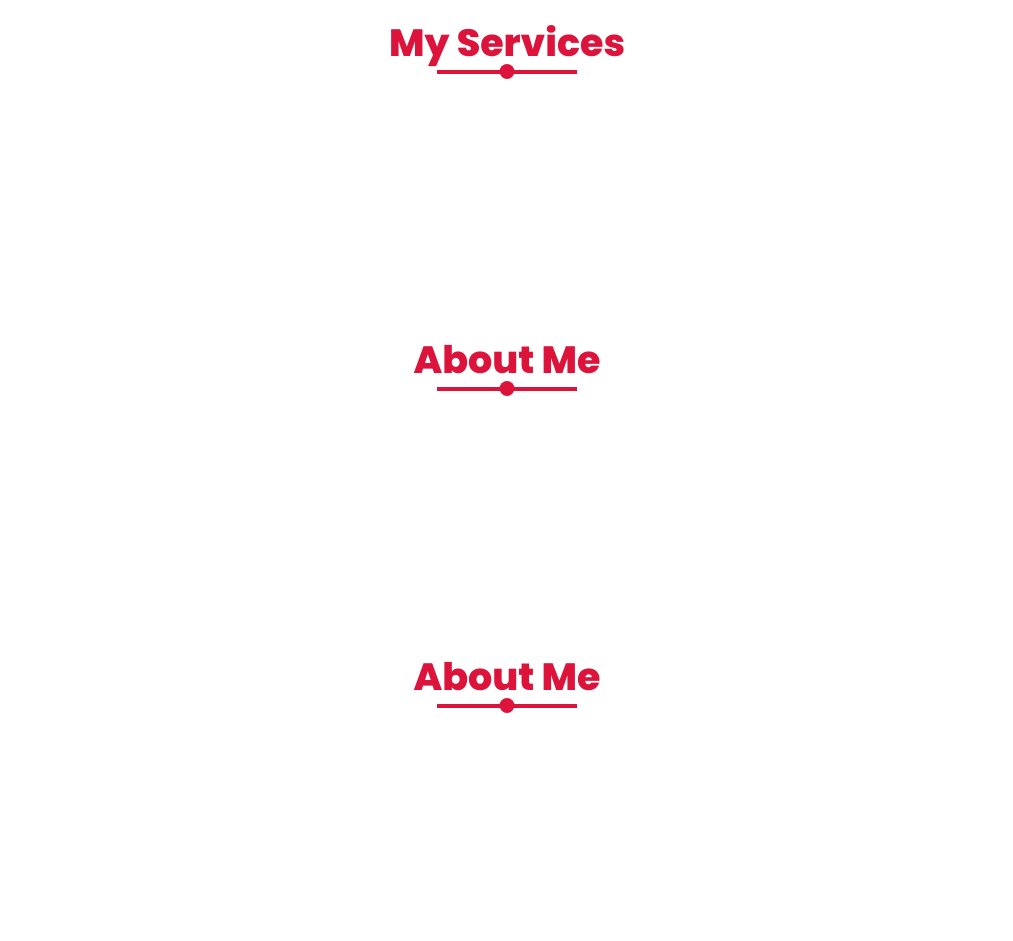
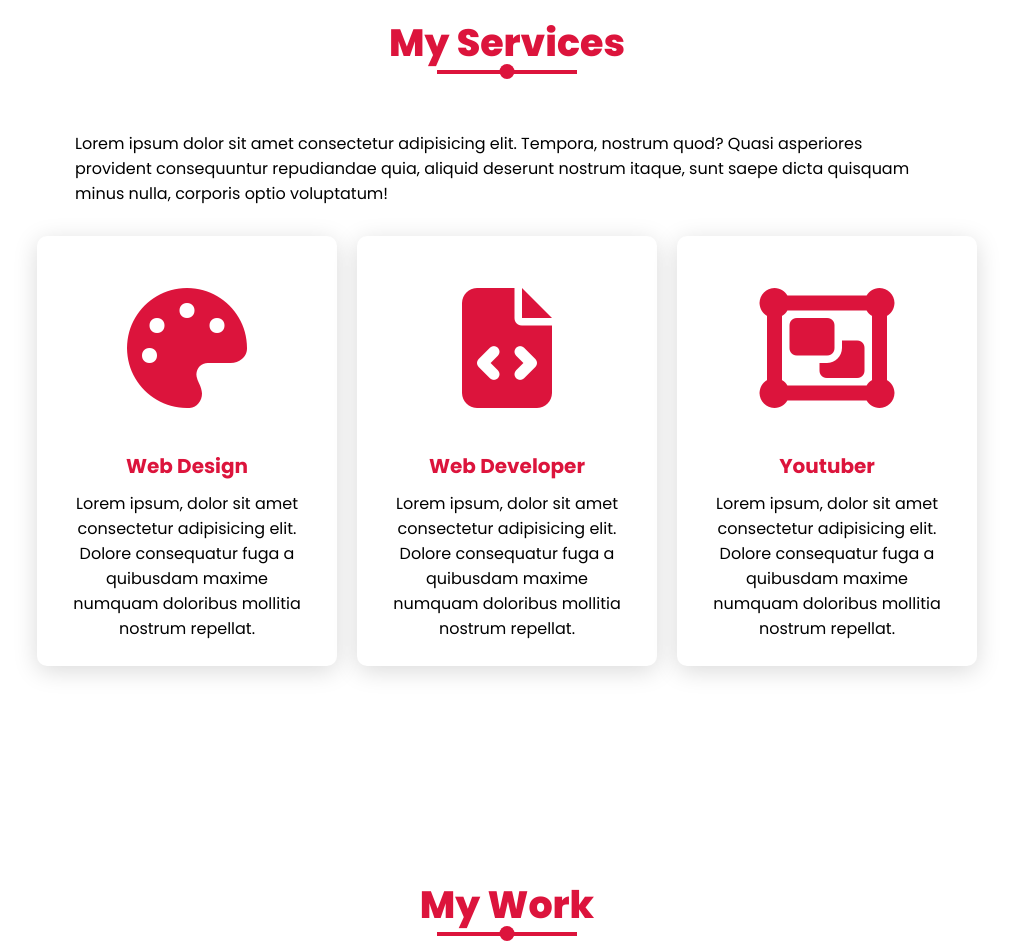
Before and after one commit to azimjonking/portfolio_practice, a plain HTML site: page index.html in a window 1280 px wide. Shown: the part 2420-3361 px from the top of the page, without its empty margins (133-1146 px from the left). Before the commit the page ends 3285 px from the top, so only its background shows below. Drawn offline with Linux system fonts and the light colour scheme.

Commit message:
services sec is done

```diff
--- a/index.html
+++ b/index.html
@@ -111,15 +111,45 @@
         </div>
     </section>
 
-    <section class="services">
+    <section class="services" id="services">
         <div class="title reveal">
             <div class="section-title">My Services</div>
+            <p>Lorem ipsum dolor sit amet consectetur adipisicing elit. Tempora, nostrum quod? Quasi asperiores provident consequuntur repudiandae quia, aliquid deserunt nostrum itaque, sunt saepe dicta quisquam minus nulla, corporis optio voluptatum!</p>
+        </div>
+        <div class="content">
+            <div class="card reveal">
+                <div class="service-icon">
+                    <i class="fas fa-palette"></i>
+                </div>
+                <div class="info">
+                    <h3>Web Design</h3>
+                    <p>Lorem ipsum, dolor sit amet consectetur adipisicing elit. Dolore consequatur fuga a quibusdam maxime numquam doloribus mollitia nostrum repellat.</p>
+                </div>
+            </div>
+            <div class="card reveal">
+                <div class="service-icon">
+                    <i class="fas fa-file-code"></i>
+                </div>
+                <div class="info">
+                    <h3>Web Developer</h3>
+                    <p>Lorem ipsum, dolor sit amet consectetur adipisicing elit. Dolore consequatur fuga a quibusdam maxime numquam doloribus mollitia nostrum repellat.</p>
+                </div>
+            </div>
+            <div class="card reveal">
+                <div class="service-icon">
+                    <i class="fas fa-object-group"></i>
+                </div>
+                <div class="info">
+                    <h3>Youtuber</h3>
+                    <p>Lorem ipsum, dolor sit amet consectetur adipisicing elit. Dolore consequatur fuga a quibusdam maxime numquam doloribus mollitia nostrum repellat.</p>
+                </div>
+            </div>
         </div>
     </section>
 
     <section class="work">
         <div class="title reveal">
-            <div class="section-title">About Me</div>
+            <div class="section-title">My Work</div>
         </div>
     </section>
 
--- a/style.css
+++ b/style.css
@@ -335,3 +335,54 @@ section
     width: 70%;
     background: #6D7EB8;
 }
+
+/* ======== SERVICES ======== */
+
+.services .content
+{
+    display: flex;
+    justify-content: center;
+    flex-wrap: wrap;
+    flex-direction: row;
+    margin-top: 20px;
+}
+
+.title p
+{
+    width: 80%;
+}
+
+.services .content .card
+{
+    background: #fff;
+    width: 300px;
+    margin: 10px;
+    padding: 25px;
+    justify-content: center;
+    flex-direction: column;
+    box-shadow: 0 5px 25px rgba(1 1 1 / 15%);
+    border-radius: 10px;
+}
+.services .card .service-icon
+{
+    color: crimson;
+    font-size: 120px;
+    text-align: center;
+    transition: transform .5s ease;
+}
+.services .card .service-icon:hover
+{
+    transform: translateY(-10px);
+}
+.services .card .info
+{
+    text-align: center;
+}
+
+.services .card .info h3
+{
+    color: crimson;
+    font-size: 20px;
+    font-weight: 700;
+    margin: 10px;
+}
```
